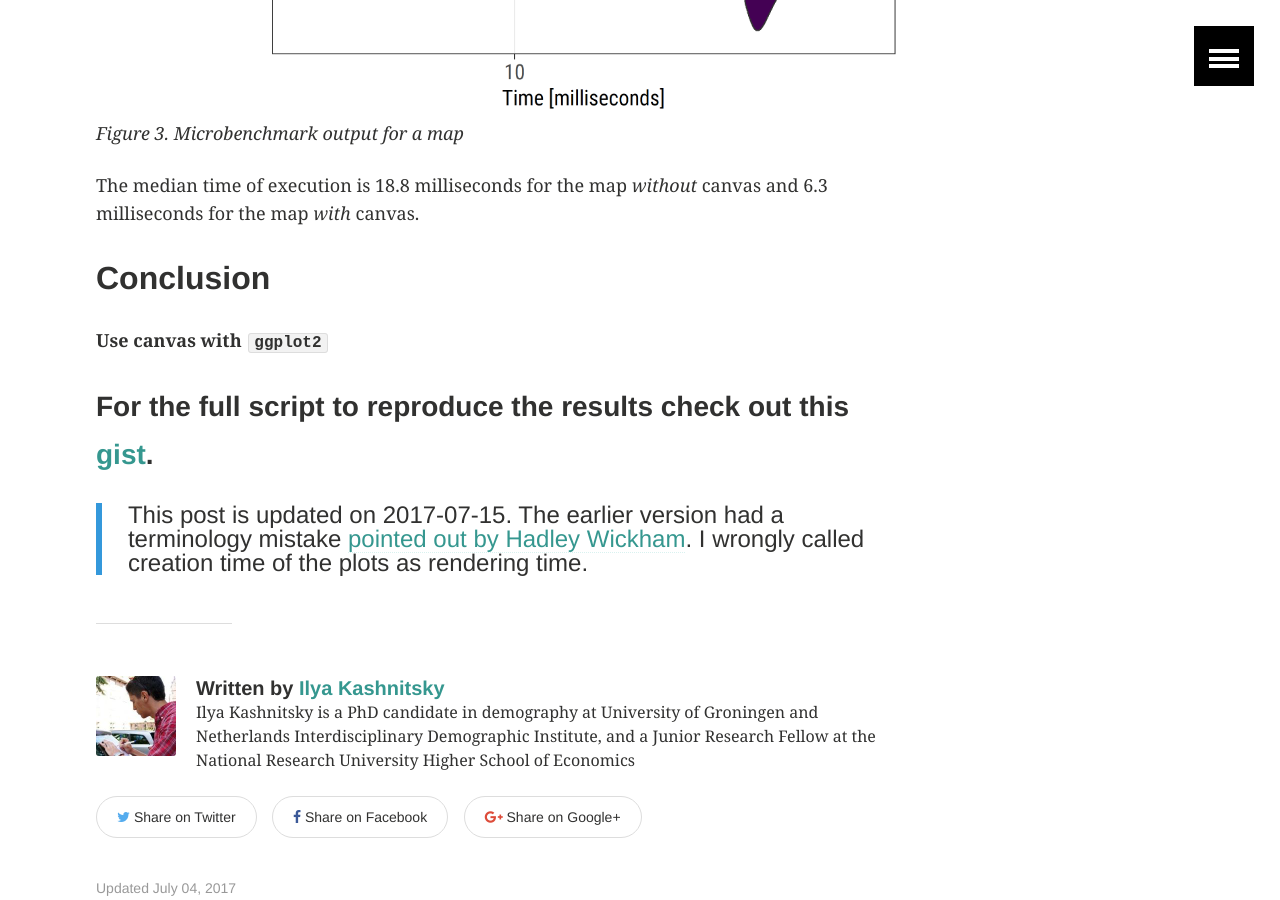
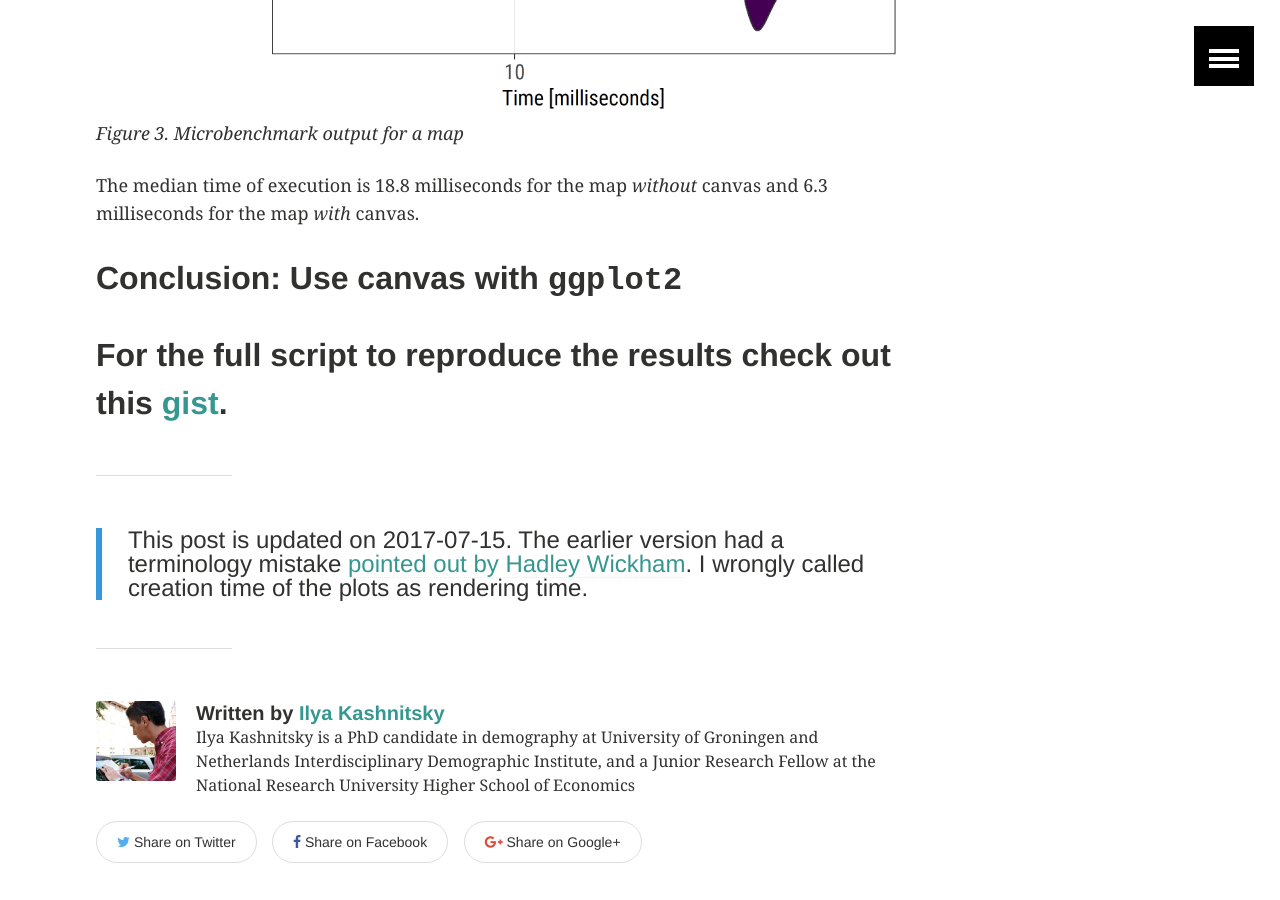
Before and after one commit to ikashnitsky/old-ikashnitsky-github-io, a Jekyll site: the page built from _posts/2017-07-04-ggplot2-microbenchmark.md, in a window 1280 px wide and 900 px high, scrolled down 5443 px. Built offline with Jekyll 4.4.1, drawn with Linux system fonts in a browser that asks for light colours; comment, search, counter and statistics services are not loaded.

Commit message:
update note

```diff
--- a/_posts/2017-07-04-ggplot2-microbenchmark.md
+++ b/_posts/2017-07-04-ggplot2-microbenchmark.md
@@ -150,11 +150,11 @@ autoplot(test_map)+
 
 The median time of execution is 18.8 milliseconds for the map *without* canvas and 6.3 milliseconds for the map *with* canvas.
 
-## Conclusion
-**Use canvas with `ggplot2`**
+## Conclusion: Use canvas with `ggplot2`
 
-### For the full script to reproduce the results check out this [gist][gist].
+## For the full script to reproduce the results check out this [gist][gist].
 
+***
 
 > This post is updated on 2017-07-15. The earlier version had a terminology mistake [pointed out by Hadley Wickham][hadley]. I wrongly called creation time of the plots as rendering time.
 
```
